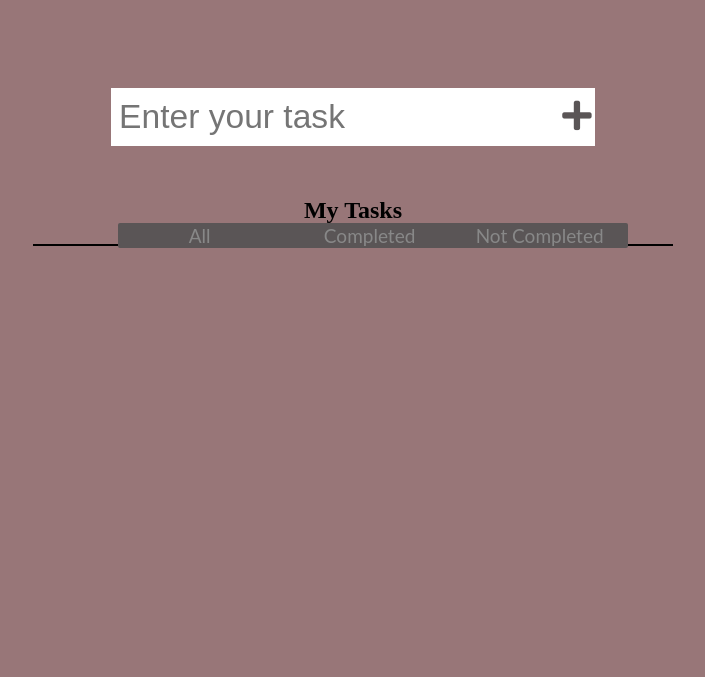
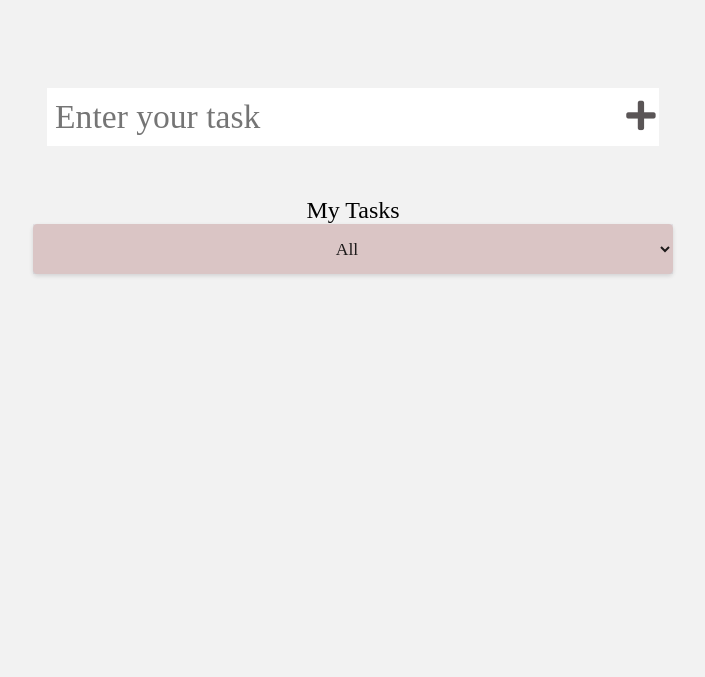
Before and after one commit to Phororo-Nomfundo/Nomfundos-Todolist, a plain HTML site: page index.html in a window 1280 px wide. Shown: the part 123-800 px from the top of the page, without its empty margins (287-992 px from the left). Drawn offline with Linux system fonts and the light colour scheme.

Commit message:
UI Changes

```diff
--- a/index.html
+++ b/index.html
@@ -27,19 +27,19 @@
         </div>
     </form>
     <h2>My Tasks</h2>
-    <div class="styled-select">
-        <select id="filter-todo" size="3">
-          <optgroup label="">
-              <option value="all">All</option>
-          </optgroup>
-          <optgroup label="">
-              <option value="completed">Completed</option>
-          </optgroup>
-          <optgroup label="">
-              <option value="notcompleted">Not Completed</option>
-          </optgroup>
-        </select>
-      </div>
+
+     <div class="container">
+        <select id="filter-todo" >
+
+            <option value="all">All</option>
+
+            <option value="completed">Completed</option>
+
+            <option value="notcompleted">Not Completed</option>
+
+      </select>
+     </div>
+        <br><br>
     <div class="container">
 
         <ul class="myList"></ul>
--- a/style.css
+++ b/style.css
@@ -6,7 +6,8 @@
 body {
 
 
-    background-color:  #987678;
+    /* background-color:  #987678; */
+    background-color: #F2F2F2;
 
 
 }
@@ -22,11 +23,12 @@ header{
     align-items: center;
     justify-content: center;
 
+
 }
 h2,h1 {
    text-align :center;
-   font-weight: 900;
-   font-family: "Freestyle Script";
+   font-weight: 500;
+   font-family: "Papyrus";
 
 }
 form input, form button{
@@ -35,8 +37,11 @@ form input, form button{
     border: none;
     background: white;
     height: 1.7em;
+    font-family: 'Ink Free';
 }
-
+form input{
+    width: 45%;
+}
 form button {
     color:#5A5556 ;
     cursor: pointer;
@@ -56,7 +61,7 @@ form button:hover {
     justify-content: center;
     align-items: center;
     background-color: #e5e2e5;
-    border: 1px solid black;
+    /* border: 1px solid black; */
     margin: auto;
     width:50%;
 
@@ -103,7 +108,7 @@ form button:hover {
 
     min-width: 99%;
     list-style: none;
-    font-family: "Freestyle Script";
+    font-family: "Ink Free";
 
 }
 .delete, .completed{
@@ -132,69 +137,31 @@ form button:hover {
 
 }
 select{
-    -webkit-appearance: none;
-    -moz-appearance: none;
-    appearance: none;
+
     outline: none;
     border: none;
-    background-color:#5A5556;
+    background-color:#dac5c5;
+    outline-color: initial;
+    outline-style: initial;
+    outline-width: 0px;
+color: #000000DE;
+box-shadow: 0 2px 4px 0 rgba(34,36,38,.15);
+border-radius: .28571429rem;
+min-height: 2.85714286em;
+font-family: "Papyrus";
+font-size: large;
 }
 select {
-    display:inline-block;
-    overflow:hidden;
-    margin-top:30px;
-    margin-left: 30%;
-    overflow-x:hidden;
+    /* display:inline-block; */
+
+    margin: auto;
+    text-align: center;
+
     height:25px;
     justify-content: center;
     align-items: center;
-
-
+    padding: 0.1rem;
+    font-size: 1.1rem;
+    border: none;
+    width: 100%;
   }
-  .styled-select{
-    justify-content: center;
-    align-items: center;
-    margin-left: 32%;
-
-  }
-
-  .styled-select select {
-    margin: -1px -20px -5px -5px;
-
-  }
-
-  optgroup {
-    position:relative;
-    display:inline-block;
-    width:170px;
-    padding-left:5px;
-    padding-right: 0px;
-    height:100px;
-  }
-
-  optgroup:nth-child(1) {
-    visibility:hidden;
-  }
-
-  .styled-select select option{
-    visibility:visible;
-    position:absolute;
-    display:inline-block;
-    width:130px;
-    margin-left:12px !important;
-    padding-top:-10px !important;
-    margin-top:-16px !important;
-    text-align: center;
-    color: #888;
-    font-size: 19px;
-    font-family: Lato, sans-serif;
-    cursor: pointer;
-
-  }
-
-  .styled-select select option::before{
-    content: none;
-    padding-left: 0 !important;
-    padding-right: 0 !important;
-    margin: 0 0 0 0;
-  }
```
